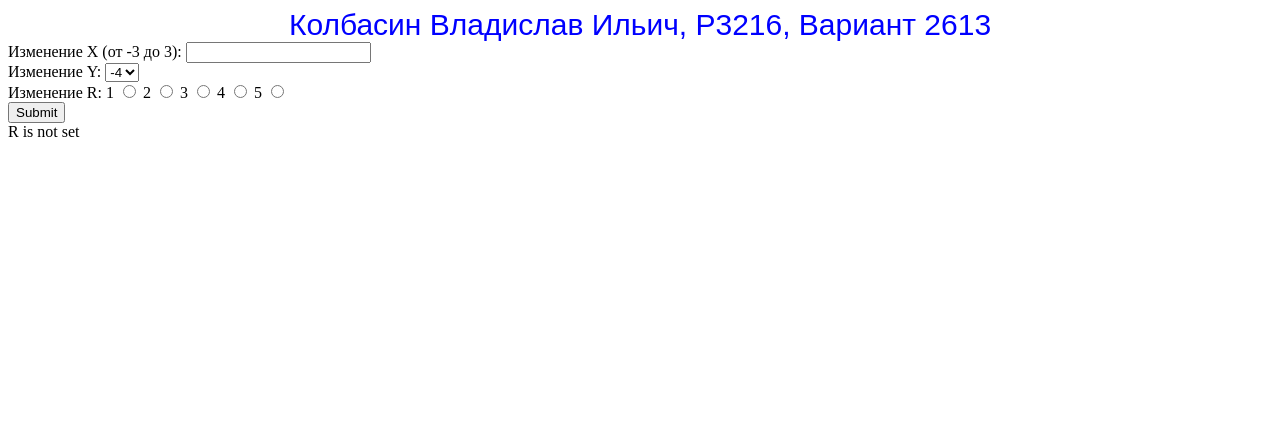
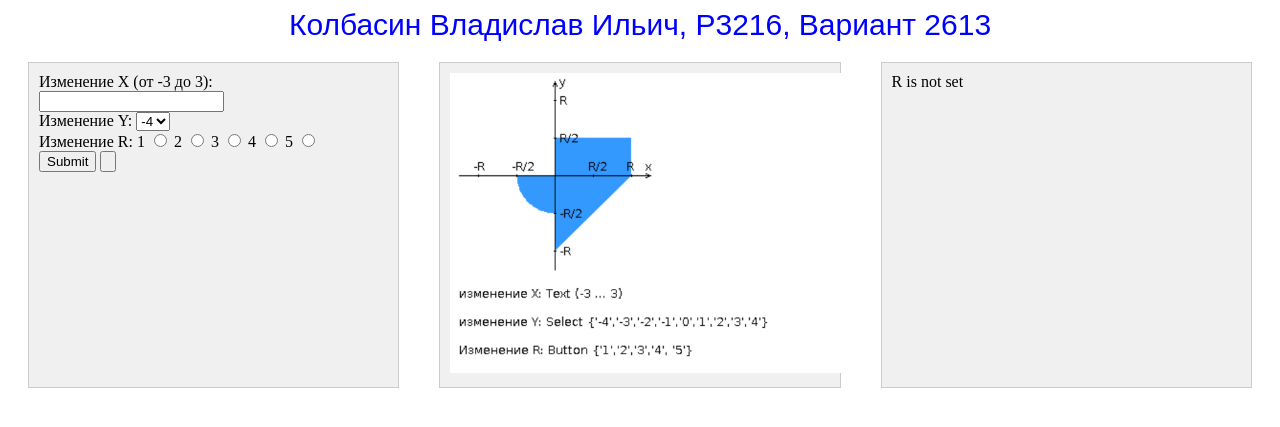
Before and after one commit to Verteplushka/Veb1, a PHP site: page / in a window 1280 px wide. Shown: the top 427 px of the page. Run offline with PHP 8.4, Linux system fonts and the light colour scheme.

Commit message:
Added blocks

```diff
--- a/index.php
+++ b/index.php
@@ -15,6 +15,18 @@
             font-size: 30px;
             text-align: center;
         }
+
+        .block-container {
+            display: flex;
+        }
+
+        .block {
+            width: 30%;
+            margin: 20px;
+            padding: 10px;
+            background-color: #f0f0f0;
+            border: 1px solid #ccc;
+        }
     </style>
 </head>
 
@@ -23,8 +35,9 @@
     <header>
         Колбасин Владислав Ильич, P3216, Вариант 2613
     </header>
-
-    <form action="" method="POST">
+<div class="block-container">
+    <div class="block">
+        <form method="POST" onsubmit="return validateForm();">
             Изменение X (от -3 до 3):
             <input type="text" name="x">
             <br>
@@ -54,40 +67,57 @@
             <input type="radio" name="r" id="5" value="5">
             <br>
             <input type="submit" name="button">
+            <input type="button" id="resetM">
+
         </form>
+    </div>
 
+    <script>
+        function validateNotEmpty(inputField) {
+            const value = inputField.value.trim();
+            if (value === '') {
+                alert('Поле "Имя" не может быть пустым');
+                return false;
+            }
+            return true;
+        }
+    </script>
+
+    <div class="block">
+        <img src="areas.png" width="400" height="300">
+    </div>
+
+
+    <div class="block">
     <?php
-
     if (!isset($_SESSION['m'])) {
         $_SESSION['m'] = [];
     }
-    if(!isset($_POST['r'])){
+    if (!isset($_POST['r'])) {
         echo "R is not set";
         exit();
     }
     $x = $_POST['x'];
     $y = $_POST['y'];
     $r = $_POST['r'];
-    if(!is_numeric($x)){
+    if (!is_numeric($x)) {
         echo "X must content only numbers";
         exit();
     }
-    if(!($x<3 && $x>-3)){
+    if (!($x <= 3 && $x >= -3)) {
         echo "X is not in (-3, 3)";
         exit();
     }
 
 
-    if((($x>=0 && $x<=$r) && (($y<=$r/2 && $y>=0) || ($y>=$x-$r && $y<=0)))  ||  (($x<=-$r/2 && $x<=0) && ($y<=0 && $x*$x+$y*$y<=$r*$r))){
+    if ((($x >= 0 && $x <= $r) && (($y <= $r / 2 && $y >= 0) || ($y >= $x - $r && $y <= 0))) || (($x <= -$r / 2 && $x <= 0) && ($y <= 0 && $x * $x + $y * $y <= $r * $r))) {
         array_push($_SESSION['m'], array($x, $y, $r, date('Y-m-d H:i:s'), "yes"));
         echo "yes";
-    }
-    else{
+    } else {
         array_push($_SESSION['m'], array($x, $y, $r, date('Y-m-d H:i:s'), "no"));
         echo "no";
     }
     ?>
-
     <table border="1">
         <tr>
             <th>X</th>
@@ -107,9 +137,7 @@
         }
         ?>
     </table>
-
-
-    <img src="areas.png" width="500" height="400">
+    </div>
 
 </body>
 
```
Lines whose indentation alone changed are shown as unchanged.
